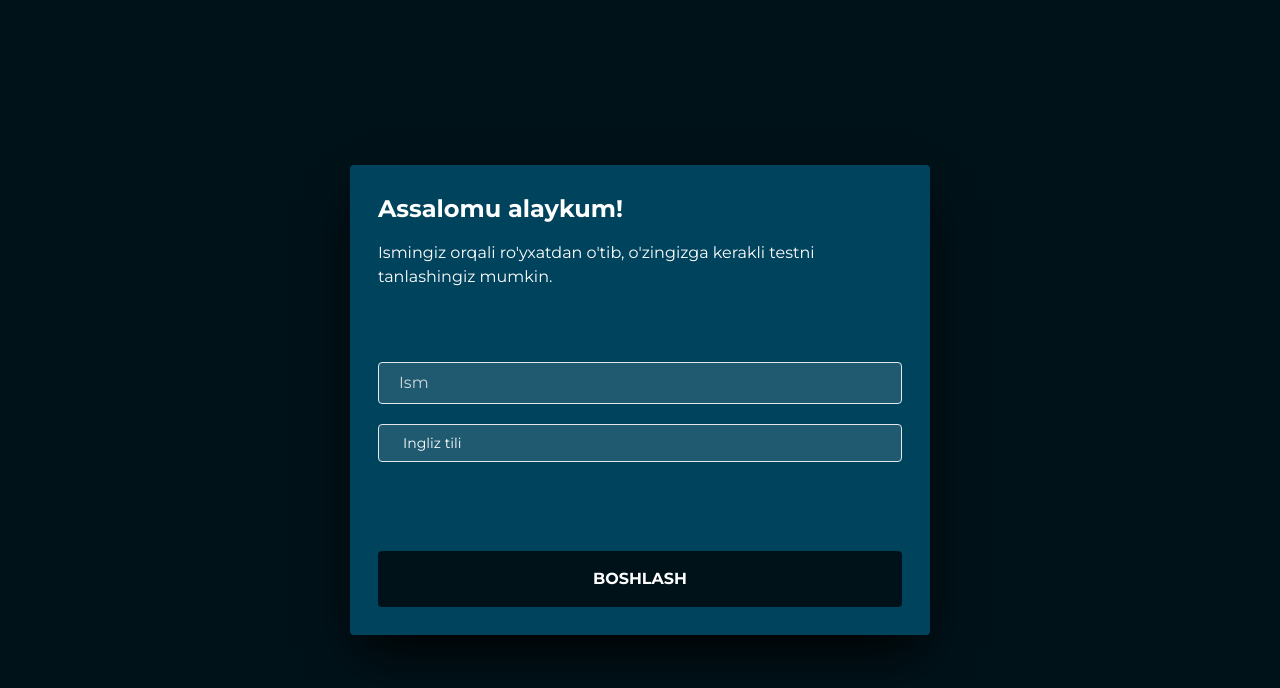
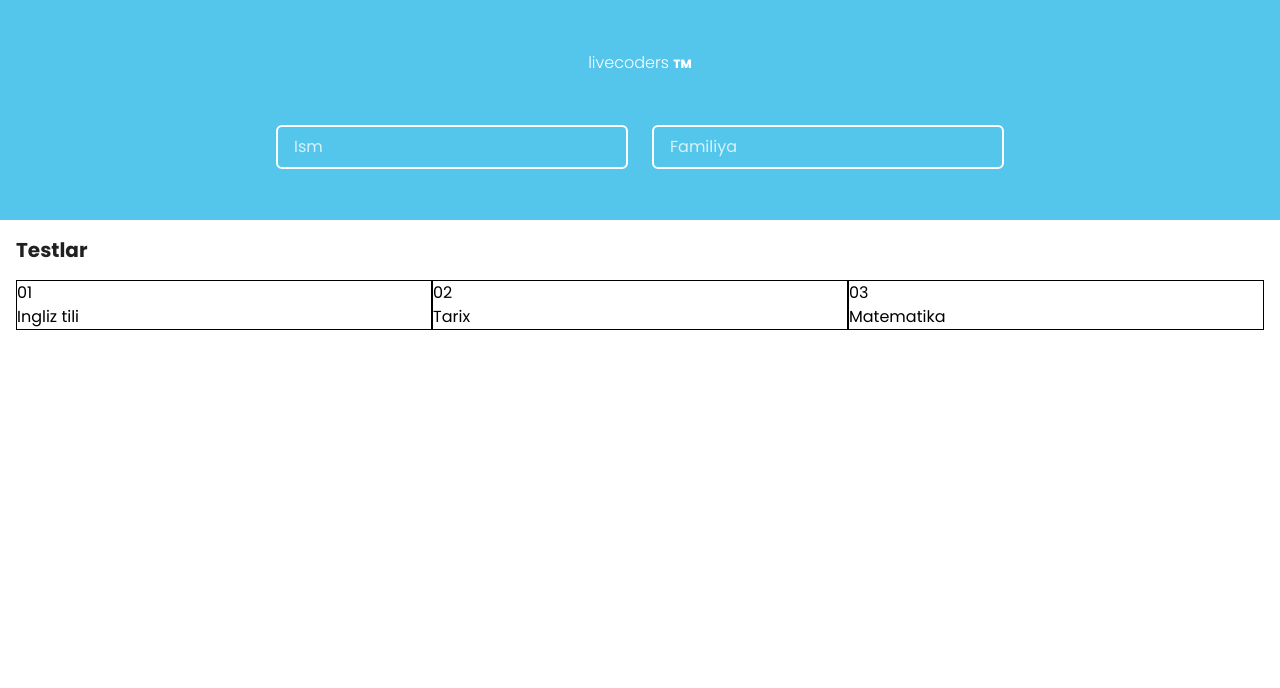
Before and after one commit to sardoraminov/quiz-app-client, a Vue app: page / in a window 1280 px wide. Shown: the top 688 px of the page. Built offline with nearby package versions, Linux system fonts and the light colour scheme.

Commit message:
design changed

```diff
--- a/public/index.html
+++ b/public/index.html
@@ -9,7 +9,7 @@
     <link rel="preconnect" href="https://fonts.googleapis.com" />
     <link rel="preconnect" href="https://fonts.gstatic.com" crossorigin />
     <link
-      href="https://fonts.googleapis.com/css2?family=Montserrat:ital,wght@0,100;0,200;0,300;0,400;0,500;0,600;0,700;0,800;0,900;1,100&display=swap"
+      href="https://fonts.googleapis.com/css2?family=Montserrat:ital,wght@0,100;0,200;0,300;0,400;0,500;0,600;0,700;0,800;0,900;1,100&family=Poppins:ital,wght@0,100;0,200;0,300;0,400;0,500;0,600;0,700;0,800;0,900;1,100;1,900&display=swap"
       rel="stylesheet"
     />
   </head>
--- a/src/index.css
+++ b/src/index.css
@@ -1,3 +1,8 @@
 @tailwind base;
 @tailwind components;
 @tailwind utilities;
+
+* {
+    box-sizing: border-box;
+    font-family: 'Poppins', sans-serif;
+}
--- a/src/views/HomeView.vue
+++ b/src/views/HomeView.vue
@@ -1,120 +1,77 @@
 <template>
-  <div class="home bg-darkBlue min-h-screen flex justify-center items-center">
+  <div class="start-page min-h-screen">
     <div
-      class="register-box p-7 flex flex-col justify-between items-center w-full min-h-[470px] bg-lightBlue mx-3 sm:w-[580px] rounded shadow-black shadow-2xl"
+      class="register-form flex flex-col justify-evenly bg-blue min-h-[220px] text-center"
     >
-      <div class="titles">
-        <h1 class="text-white font-bold text-2xl mb-4">Assalomu alaykum!</h1>
-        <p class="text-white ">
-          Ismingiz orqali ro'yxatdan o'tib, o'zingizga kerakli testni
-          tanlashingiz mumkin.
-        </p>
-      </div>
-      <div class="inputs mb-8 w-full">
+      <span class="logo text-white font-light"
+        >livecoders <b class="font-extrabold text-xs">TM</b></span
+      >
+      <div class="inputs">
         <input
+          v-model="user.firstname"
+          class="mx-3 py-2 px-4 rounded-md outline-none text-white placeholder:text-[#D7F2FA] bg-transparent border-white border-2"
           type="text"
           placeholder="Ism"
-          class="w-full border bg-ultraLightBlue my-4 pl-5 py-2 pr-10 outline-none rounded text-white placeholder:text-gray-300"
         />
-        <Listbox as="div" v-model="selected">
-          <div class="mt-1 relative">
-            <ListboxButton
-              class="relative border cursor-pointer w-full bg-ultraLightBlue rounded pl-3 pr-10 py-2 text-left focus:outline-none focus:ring-1 sm:text-sm"
-            >
-              <span class="flex items-center">
-                <span class="ml-3 block text-white truncate">{{
-                  selected
-                }}</span>
-              </span>
-            </ListboxButton>
-
-            <transition
-              leave-active-class="transition ease-in duration-100"
-              leave-from-class="opacity-100"
-              leave-to-class="opacity-0"
-              enter-active-class="transition ease-in duration-100"
-            >
-              <ListboxOptions
-                class="absolute z-10 mt-1 w-full bg-ultraLightBlue shadow-lg max-h-56 rounded-md py-1 text-base ring-1 ring-black ring-opacity-5 overflow-auto focus:outline-none sm:text-sm"
-              >
-                <ListboxOption
-                  as="template"
-                  v-for="category in categories"
-                  :key="category"
-                  :value="category"
-                  v-slot="{ active, selected }"
-                  class="cursor-pointer"
-                >
-                  <li
-                    :class="[
-                      active ? 'text-white bg-darkBlue' : 'text-gray-900',
-                      'cursor-default select-none relative py-2 pl-3 pr-9',
-                    ]"
-                  >
-                    <div class="flex items-center">
-                      <span
-                        :class="[
-                          selected ? 'font-bold' : 'font-normal',
-                          'ml-3 block truncate text-white',
-                        ]"
-                      >
-                        {{ category }}
-                      </span>
-                    </div>
-                  </li>
-                </ListboxOption>
-              </ListboxOptions>
-            </transition>
-          </div>
-        </Listbox>
-      </div>
-      <div class="button w-full">
-        <button
-          class="btn bg-darkBlue rounded transition-all hover:-translate-y-1 hover:shadow-lg text-white uppercase font-bold w-full p-4"
-        >
-          boshlash
-        </button>
+        <input
+          v-model="user.lastname"
+          class="mx-3 py-2 px-4 rounded-md outline-none text-white placeholder:text-[#D7F2FA] bg-transparent border-white border-2"
+          type="text"
+          placeholder="Familiya"
+        />
       </div>
     </div>
+    <main class="subjects-box p-4">
+      <h1 class="title text-dark font-bold text-xl">Testlar</h1>
+      <div class="subjects grid grid-cols-auto">
+        <router-link to="#"
+          class="subject my-4 border"
+          v-for="(subject, index) in subjects"
+          :key="subject.id"
+        >
+            <p class="subject-id">0{{ index + 1 }}</p>
+            <h2 class="subject-name">{{ subject.name }}</h2>
+        </router-link>
+      </div>
+    </main>
   </div>
 </template>
 
 <script>
-import { ref, watch } from "vue";
-import {
-  Listbox,
-  ListboxButton,
-  ListboxLabel,
-  ListboxOption,
-  ListboxOptions,
-} from "@headlessui/vue";
-const categories = [
-  "Tarix",
-  "Ingliz tili",
-  "Informatika",
-  "Category",
-  "Random1",
-  "Random2",
-  "Random3",
-  "Random4",
-  "Random5",
-];
+import { computed, reactive, watch } from "vue";
 export default {
-  name: "HomeView",
-  components: {
-    Listbox,
-    ListboxButton,
-    ListboxLabel,
-    ListboxOption,
-    ListboxOptions,
-  },
+  name: "Home",
   setup() {
-    const selected = ref(categories[1]);
+    const user = reactive({
+      firstname: "",
+      lastname: "",
+      fullname: computed(() => `${user.firstname} ${user.lastname}`),
+    });
+
+    const subjectsArr = [
+      { id: 1, name: "Tarix", active: false },
+      { id: 2, name: "Ingliz tili", active: true },
+      { id: 3, name: "Matematika", active: false },
+    ];
+
+    const sortedSubjects = computed(() =>
+      subjectsArr.sort((a, b) => Number(b.active) - Number(a.active))
+    );
+    const subjects = reactive(sortedSubjects);
+
+    watch(
+      () => user.fullname,
+      (newValue) => {
+        console.log(newValue);
+      }
+    );
 
     return {
-      categories,
-      selected,
+      user,
+      subjects,
     };
   },
 };
 </script>
+
+<style></style>
--- a/tailwind.config.js
+++ b/tailwind.config.js
@@ -4,13 +4,17 @@ module.exports = {
     extend: {
       fontFamily: {
         sans: ["Montserrat", "sans-serif"],
+        poppins: ["Poppins", "sans-serif"],
       },
       colors: {
-        darkBlue: "#001219",
-        lightBlue: "#00435D",
-        green: "#2DC653",
-        ultraLightBlue: "#1F5A71",
+        green: "#9BC53D",
+        blue: "#54C6EB",
+        gray: "#E2E2E2",
+        dark: "#202020",
       },
+      gridTemplateColumns: {
+        auto: "repeat(auto-fit, minmax(200px, 1fr))",
+      }
     },
   },
   plugins: [],
```
